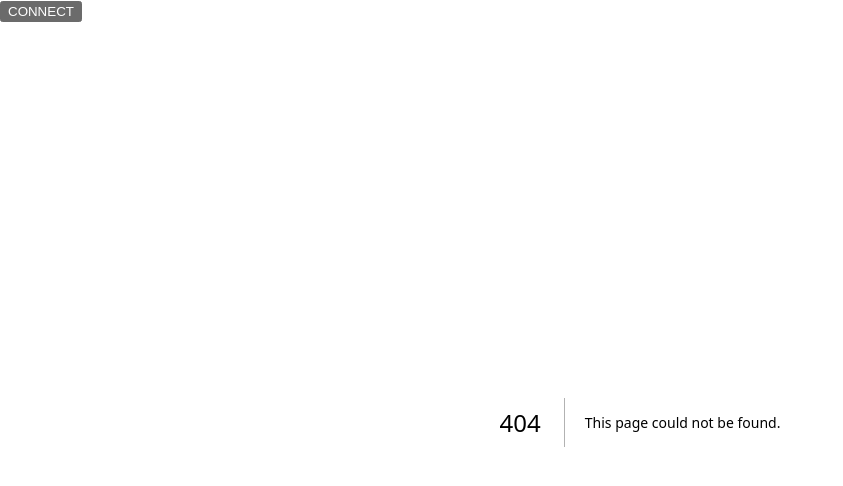
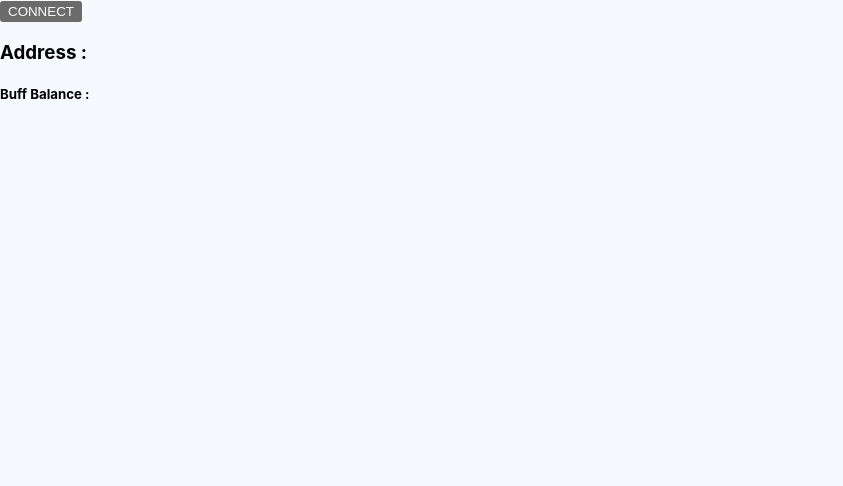
Before and after one commit to sedpepe/Sed-Pepe, a Next.js app in the folder FrontEnd/: page /profile in a window 1280 px wide. Before the commit this address had no page. Shown: the top 486 px of the page, without its empty margins (0-843 px from the left). Built offline with nearby package versions, Linux system fonts and the light colour scheme; what @thirdweb-dev/react would draw is missing.

Commit message:
api fix balance fetching

```diff
--- a/FrontEnd/Api/contextApi.js
+++ b/FrontEnd/Api/contextApi.js
@@ -19,7 +19,7 @@ export const AppProvider = ({children}) =>{
     const [correctNetwork, setCorrectNetwork] = useState(false);
     const [networkError, setNetworkError] = useState(false);
     const [isUserLoggedIn, setIsUserLoggedIn] = useState(false);
-    const [BuffTokenBalance , setBuffTokenBalance] = useState();
+    const [BuffTokenBalance , setBuffTokenBalance] = useState("");
     const [loading , setLoading] = useState(false);
 
     const fetchUser = async()=>{
@@ -42,22 +42,32 @@ export const AppProvider = ({children}) =>{
               setNetworkError(false);
             }
             const accounts = await connectWallet();
+            setLoading(true);
             setConnectedUser(accounts);
             setIsUserLoggedIn(true);
-            const BuffTokenContract = await connectToToken();
-           // console.log(BuffTokenContract);
-            if (connectedUser) {
-              const buffB = BuffTokenContract.balanceOf(connectedUser);
-              const B = ethers.utils.formatEther(buffB);
-              console.log(B);
-              setBuffTokenBalance(B);
-            }
+            setLoading(false);
           } catch (error) {
             console.log(error);
           }
     }
 
-    useEffect(()=>{fetchUser();},[]);
+    const fetchBalances = async()=>{
+      try {
+        const BuffTokenContract = await connectToToken();
+            if (connectedUser) {
+              const buffB =await BuffTokenContract.balanceOf(connectedUser);
+              const B = ethers.utils.formatEther(buffB);
+              setBuffTokenBalance(B);
+              return B;
+            }
+      } catch (error) {
+        console.log(error);
+      }
+    }
+
+    useEffect(()=>{
+      fetchUser();
+    },[]);
 
     const MintNFT = async({user, id,amount, _currency, _pricePerToken, _allowlistProof, _data })=>{
         try {
@@ -73,7 +83,7 @@ export const AppProvider = ({children}) =>{
     }
 
     return (
-        <AppContext.Provider value={{connectedUser ,loading,networkError,isUserLoggedIn, correctNetwork ,MintNFT , BuffTokenBalance}}>
+        <AppContext.Provider value={{connectedUser ,loading,networkError,isUserLoggedIn, correctNetwork ,MintNFT , BuffTokenBalance, fetchBalances}}>
             {children}
         </AppContext.Provider>
     )
--- a/FrontEnd/Components/Acount.jsx
+++ b/FrontEnd/Components/Acount.jsx
@@ -1,8 +1,13 @@
 import React from 'react'
+import { useContext } from 'react'
+import { AppContext } from '../Api/contextApi'
 
-const Acount = () => {
+const Acount = ({connectedUser , BuffTokenBalance}) => {
   return (
-    <div>User Acount</div>
+    <div>
+      <h3>Address : {connectedUser}</h3>
+      <h5>Buff Balance : {BuffTokenBalance}</h5>
+    </div>
   )
 }
 
--- a/FrontEnd/Components/LoginPage.jsx
+++ b/FrontEnd/Components/LoginPage.jsx
@@ -4,19 +4,23 @@ import { useEffect, useState } from 'react'
 import { useRouter } from 'next/router'
 import { useContext } from 'react'
 import { AppContext } from '../Api/contextApi'
+import Link from 'next/link'
 const LoginPage = () => {
-  const {connectedUser,BuffTokenBalance } =useContext(AppContext);
+  const {connectedUser,BuffTokenBalance , fetchBalances} =useContext(AppContext);
   const route = useRouter();
+  console.log(BuffTokenBalance);
   const Connector = async()=>{
         try {
-            const connect =await connectWallet();
+          await connectWallet();
+          window.location.reload();
         } catch (error) {
             console.log(error);
         }
     }
+
   return (
     <div>
-        {!connectedUser ? <button onClick={()=> Connector()}>CONNECT</button>:<div><p>{connectedUser} : {BuffTokenBalance}</p></div>}
+        {!connectedUser ? <button onClick={()=> Connector()}>CONNECT</button>:<div> <Link href={'./profile'}><button>{connectedUser.slice(0,4)}...{connectedUser.slice(34)} </button></Link></div>}
     </div>
   )
 }
--- a/FrontEnd/pages/_app.js
+++ b/FrontEnd/pages/_app.js
@@ -3,13 +3,7 @@ import { ArbitrumGoerli } from "@thirdweb-dev/chains";
 import "../styles/globals.css";
 import { AppProvider } from "../Api/contextApi";
 import NavBarComponent from "../Components/NavBarComponent";
-import Head from "next/head";
 import Header from "../Components/Header";
-
-// This is the chain your dApp will work on.
-// Change this to the chain your app is built for.
-// You can also import additional chains from `@thirdweb-dev/chains` and pass them directly.
-const activeChain = "ethereum";
 
 function MyApp({ Component, pageProps }) {
   return (
--- a/FrontEnd/pages/index.js
+++ b/FrontEnd/pages/index.js
@@ -10,7 +10,7 @@ import S from "../ComponentCSS/PageCSS.module.css"
 import Whitepaper from "../Components/Whitepaper";
 
 export default function Home() {
-  const {connectedUser} =useContext(AppContext);
+  const {connectedUser , fetchBalances} =useContext(AppContext);
   return (
     <div>
       <main>
--- /dev/null
+++ b/FrontEnd/pages/profile.js
@@ -0,0 +1,31 @@
+import React from 'react'
+import Acount from '../Components/Acount'
+import { AppContext } from '../Api/contextApi';
+import { useContext, useEffect} from 'react';
+
+const Profile = () => {
+    const {connectedUser,BuffTokenBalance , fetchBalances} =useContext(AppContext);
+    const handler = async()=>{
+      try {
+        if(connectedUser){
+        await fetchBalances();
+        }
+      } catch (error) {
+        console.log(error);
+      }
+    }
+    useEffect(() => {
+      handler();
+    }, [])
+
+  return (
+    <div>
+        <Acount
+        connectedUser={connectedUser}
+        BuffTokenBalance = {BuffTokenBalance}
+        />
+    </div>
+  )
+}
+
+export default Profile
```
